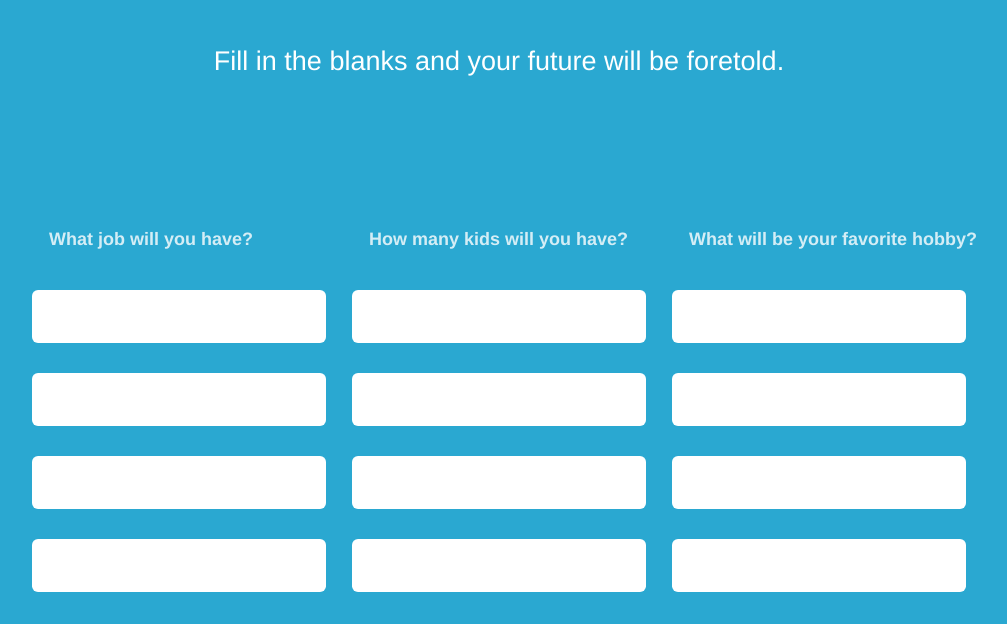
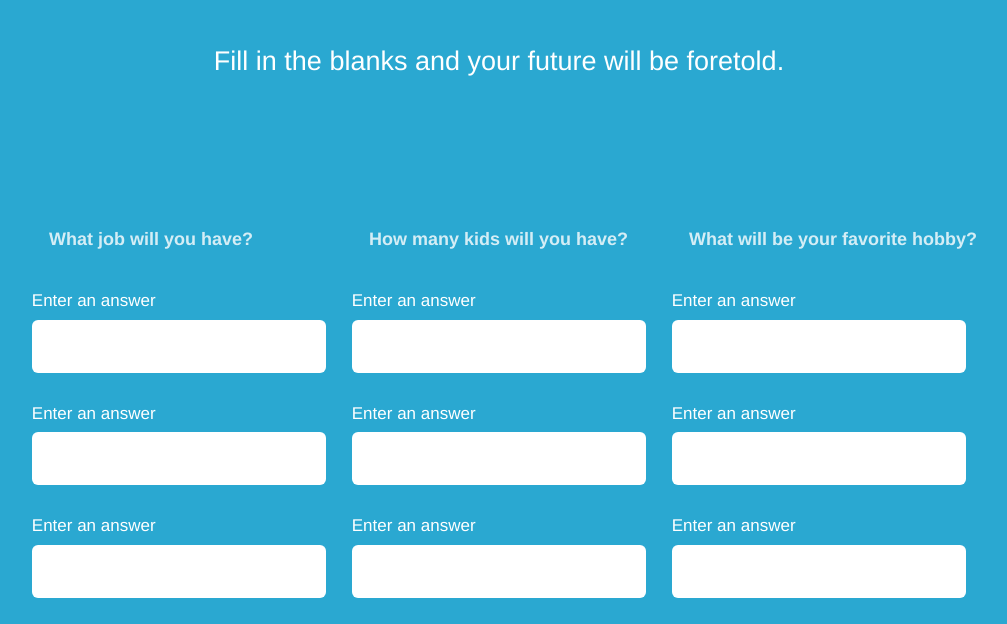
Before and after one commit to alamb11/MASH-Game, a plain HTML site: page index.html in a window 1280 px wide. Shown: the part 176-800 px from the top of the page, without its empty margins (141-1148 px from the left). Drawn offline with Linux system fonts and the light colour scheme.

Commit message:
Update index.html

```diff
--- a/index.html
+++ b/index.html
@@ -18,24 +18,24 @@
     <div class="bucket">
         <div class="choice-bucket">
             <h4 class="highlight">What job will you have?</h4>
-            <input name="answer_1[]" type="text">
-            <input name="answer_1[]" type="text">
-            <input name="answer_1[]" type="text">
-            <input name="answer_1[]" type="text">
+            <label for="formAnswer1">Enter an answer</label><input name="answer_1[]" type="text" id="formAnswer1">
+            <label for="formAnswer2">Enter an answer</label><input name="answer_1[]" type="text" id="formAnswer2">
+            <label for="formAnswer3">Enter an answer</label><input name="answer_1[]" type="text" id="formAnswer3">
+            <label for="formAnswer4">Enter an answer</label><input name="answer_1[]" type="text" id="formAnswer4">
         </div>
         <div class="choice-bucket">
         <h4 class="highlight">How many kids will you have?</h4>
-        <input name="answer_2[]" type="text">
-        <input name="answer_2[]" type="text">
-        <input name="answer_2[]" type="text">
-        <input name="answer_2[]" type="text">
+        <label for="formAnswer5">Enter an answer</label><input name="answer_2[]" type="text" id="formAnswer5">
+        <label for="formAnswer6">Enter an answer</label><input name="answer_2[]" type="text" id="formAnswer6">
+        <label for="formAnswer7">Enter an answer</label><input name="answer_2[]" type="text" id="formAnswer7">
+        <label for="formAnswer8">Enter an answer</label><input name="answer_2[]" type="text" id="formAnswer8">
         </div>
         <div class="choice-bucket">
         <h4 class="highlight">What will be your favorite hobby?</h4>
-        <input name="answer_3[]" type="text">
-        <input name="answer_3[]" type="text">
-        <input name="answer_3[]" type="text">
-        <input name="answer_3[]" type="text">
+        <label for="formAnswer9">Enter an answer</label><input name="answer_3[]" type="text" id="formAnswer9">
+        <label for="formAnswer10">Enter an answer</label><input name="answer_3[]" type="text" id="formAnswer10">
+        <label for="formAnswer11">Enter an answer</label><input name="answer_3[]" type="text" id="formAnswer11">
+        <label for="formAnswer12">Enter an answer</label><input name="answer_3[]" type="text" id="formAnswer12">
         </div>
     </div>
 <button type="submit" class="button-submit">Tell my fortune</button>
```
